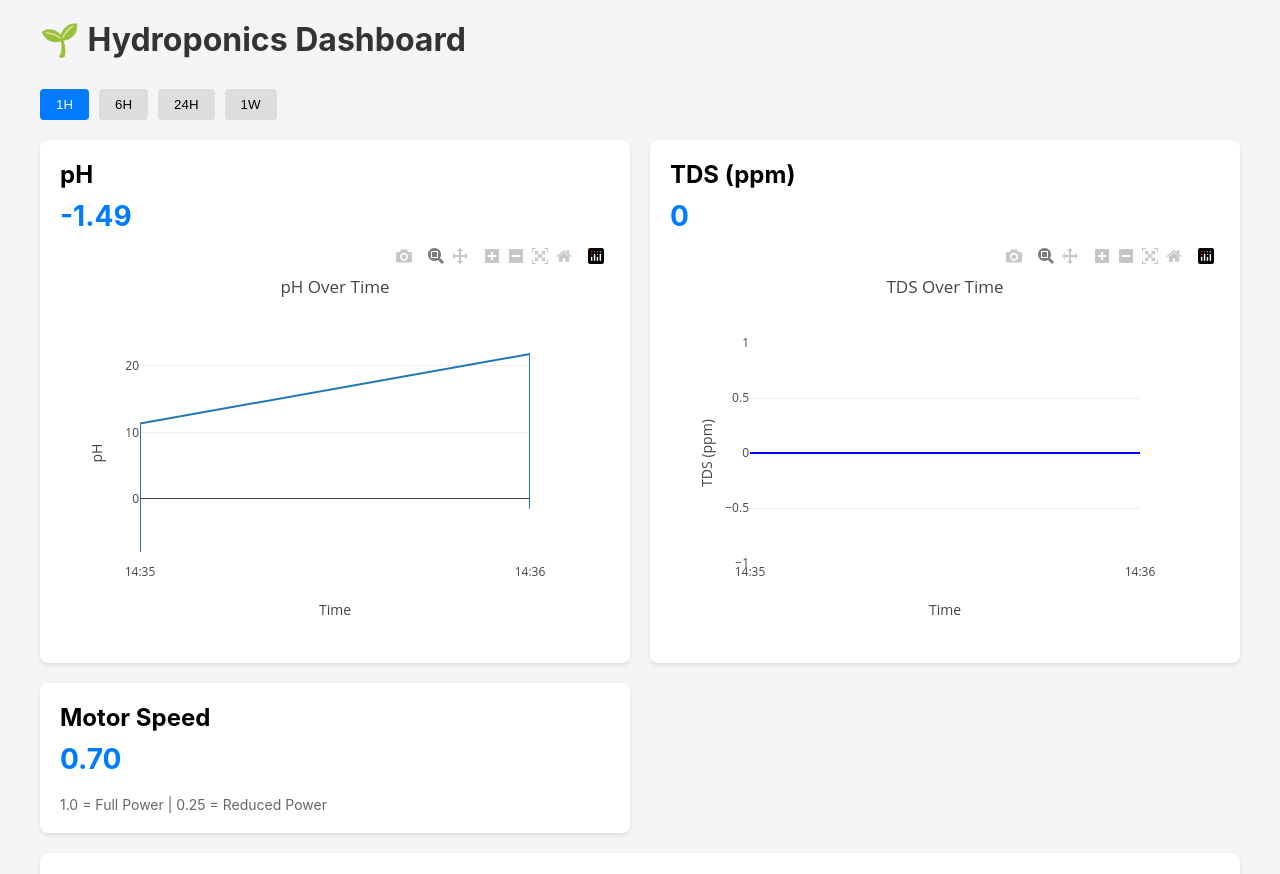
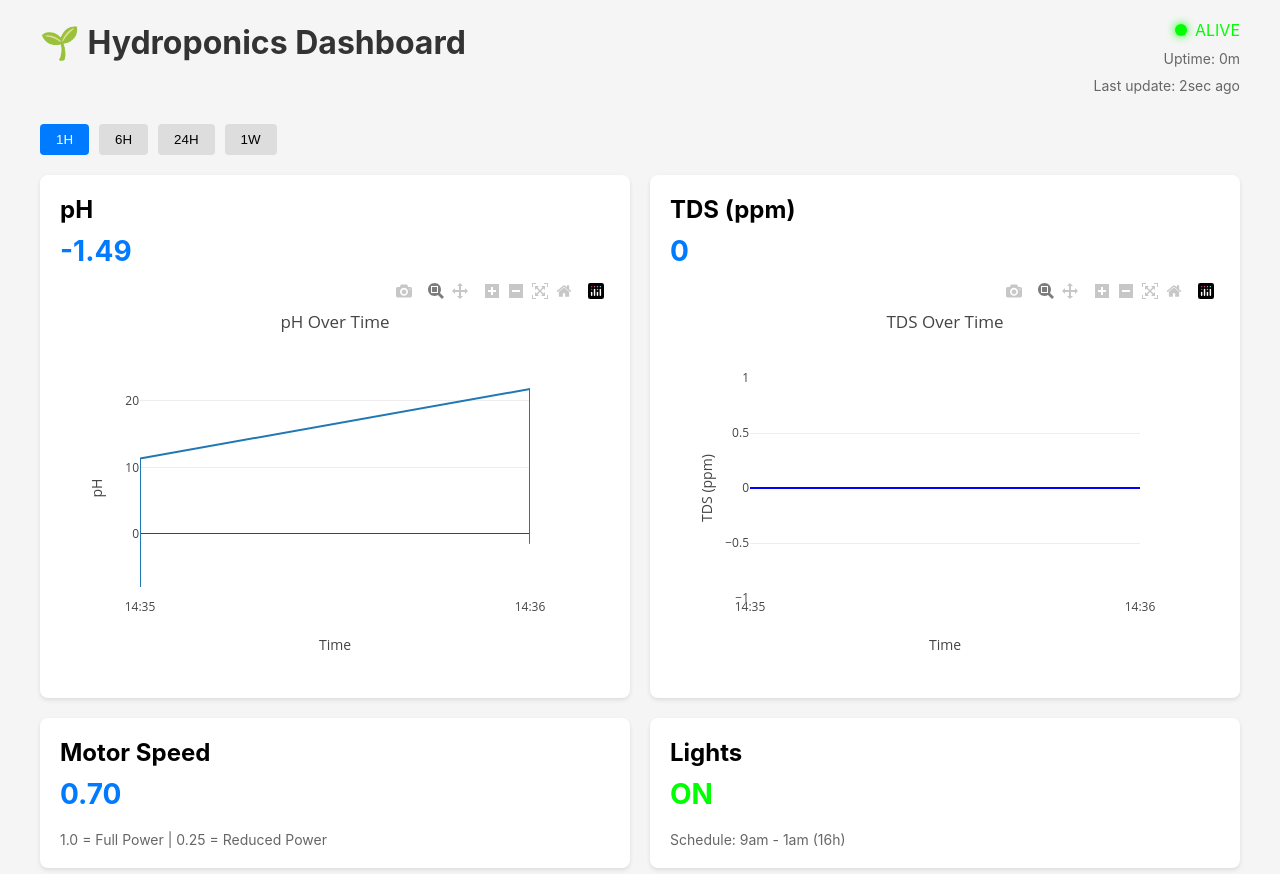
Before and after one commit to maximzavadskiy/hydroponics, a Flask app: page / in a window 1280 px wide. Shown: the top 874 px of the page. Run offline with Flask 3, Linux system fonts and the light colour scheme; data comes from the database, SQL or seed files in the repository; both versions use the stored data as it was after the commit; some libraries are stand-ins or nearby versions.

Commit message:
Add light schedule, app status monitoring, and uptime tracking
- Light schedule: 9am-1am (16 hours ON, 8 hours OFF) on GPIO 24
- App status API endpoint showing alive/dead status (alive if update < 5s)
- Uptime tracking in format: '2d 3h 45m'
- Dashboard displays app status with green/red indicator dot
- Shows last update timestamp (e.g. '1sec ago', '2min ago')
- Real-time status refresh every 2 seconds
- Light status logged to database and displayed on dashboard

Co-Authored-By: Claude Haiku 4.5 <noreply@anthropic.com>

```diff
--- a/server.py
+++ b/server.py
@@ -4,6 +4,7 @@ from datetime import datetime, timedelta
 import plotly.graph_objects as go
 from pathlib import Path
 import os
+from datetime import timedelta
 
 app = Flask(__name__)
 app.config['SQLALCHEMY_DATABASE_URI'] = 'sqlite:///hydroponics.db'
@@ -17,6 +18,7 @@ class SensorData(db.Model):
     tds = db.Column(db.Float)
     tds_voltage = db.Column(db.Float)
     motor_speed = db.Column(db.Float, default=1.0)
+    light_on = db.Column(db.Boolean, default=False)
 
 class Snapshot(db.Model):
     id = db.Column(db.Integer, primary_key=True)
@@ -42,7 +44,8 @@ def get_sensor_data():
         'ph': d.ph,
         'tds': d.tds,
         'tds_voltage': d.tds_voltage,
-        'motor_speed': d.motor_speed
+        'motor_speed': d.motor_speed,
+        'light_on': d.light_on
     } for d in data])
 
 @app.route('/api/plot-ph')
@@ -90,5 +93,46 @@ def serve_snapshot(filename):
     snapshot_dir = Path(__file__).parent / "snapshots"
     return send_file(snapshot_dir / filename)
 
+app_start_time = datetime.utcnow()
+
+@app.route('/api/app-status')
+def app_status():
+    latest = SensorData.query.order_by(SensorData.timestamp.desc()).first()
+
+    if latest:
+        time_since_update = (datetime.utcnow() - latest.timestamp).total_seconds()
+        is_alive = time_since_update < 5
+    else:
+        time_since_update = float('inf')
+        is_alive = False
+
+    uptime = datetime.utcnow() - app_start_time
+    uptime_str = format_uptime(uptime)
+
+    return jsonify({
+        'alive': is_alive,
+        'time_since_update': int(time_since_update),
+        'last_update': latest.timestamp.isoformat() if latest else None,
+        'uptime': uptime_str,
+        'app_start_time': app_start_time.isoformat()
+    })
+
+def format_uptime(td):
+    """Format timedelta as '2d 3h 45m'"""
+    total_seconds = int(td.total_seconds())
+    days = total_seconds // 86400
+    hours = (total_seconds % 86400) // 3600
+    minutes = (total_seconds % 3600) // 60
+
+    parts = []
+    if days > 0:
+        parts.append(f"{days}d")
+    if hours > 0:
+        parts.append(f"{hours}h")
+    if minutes > 0:
+        parts.append(f"{minutes}m")
+
+    return ' '.join(parts) if parts else '0m'
+
 if __name__ == '__main__':
     app.run(host='0.0.0.0', port=5000, debug=False)
--- a/templates/dashboard.html
+++ b/templates/dashboard.html
@@ -26,11 +26,22 @@
         .snapshot-info { color: #666; font-size: 12px; margin-top: 10px; }
         .current-value { font-size: 28px; font-weight: bold; color: #007bff; margin: 10px 0; }
         .value-unit { color: #666; font-size: 14px; }
+        .status-dot { width: 12px; height: 12px; border-radius: 50%; display: inline-block; margin-right: 8px; }
+        .status-dot.alive { background: #00FF00; box-shadow: 0 0 10px #00FF00; }
+        .status-dot.dead { background: #FF0000; }
+        .status-info { font-size: 14px; color: #666; margin-top: 10px; }
     </style>
 </head>
 <body>
     <div class="container">
-        <h1>🌱 Hydroponics Dashboard</h1>
+        <div style="display: flex; justify-content: space-between; align-items: center; margin-bottom: 30px;">
+            <h1>🌱 Hydroponics Dashboard</h1>
+            <div style="text-align: right;">
+                <div><span class="status-dot alive" id="status-dot"></span><span id="app-status">ALIVE</span></div>
+                <div class="status-info" id="app-uptime">Uptime: --</div>
+                <div class="status-info" id="app-last-update">Last update: --</div>
+            </div>
+        </div>
 
         <div class="time-filter">
             <button class="time-btn active" data-hours="1">1H</button>
@@ -54,6 +65,11 @@
                 <h2>Motor Speed</h2>
                 <div class="current-value" id="motor-value">--</div>
                 <p style="color: #666; font-size: 14px; margin-top: 20px;">1.0 = Full Power | 0.25 = Reduced Power</p>
+            </div>
+            <div class="card">
+                <h2>Lights</h2>
+                <div class="current-value" id="light-value" style="color: #FFC107;">OFF</div>
+                <p style="color: #666; font-size: 14px; margin-top: 20px;">Schedule: 9am - 1am (16h)</p>
             </div>
         </div>
 
@@ -80,7 +96,43 @@
                 document.getElementById('ph-value').textContent = latest.ph.toFixed(2);
                 document.getElementById('tds-value').textContent = Math.round(latest.tds);
                 document.getElementById('motor-value').textContent = latest.motor_speed.toFixed(2);
+                const lightStatus = latest.light_on ? 'ON' : 'OFF';
+                document.getElementById('light-value').textContent = lightStatus;
+                document.getElementById('light-value').style.color = latest.light_on ? '#00FF00' : '#FFC107';
             }
+        }
+
+        async function loadAppStatus() {
+            const response = await fetch('/api/app-status');
+            const status = await response.json();
+
+            const dot = document.getElementById('status-dot');
+            const statusText = document.getElementById('app-status');
+
+            if (status.alive) {
+                dot.classList.remove('dead');
+                dot.classList.add('alive');
+                statusText.textContent = 'ALIVE';
+                statusText.style.color = '#00FF00';
+            } else {
+                dot.classList.remove('alive');
+                dot.classList.add('dead');
+                statusText.textContent = 'DEAD';
+                statusText.style.color = '#FF0000';
+            }
+
+            document.getElementById('app-uptime').textContent = `Uptime: ${status.uptime}`;
+
+            // Format time since update
+            let timeStr;
+            if (status.time_since_update < 60) {
+                timeStr = `${status.time_since_update}sec ago`;
+            } else if (status.time_since_update < 3600) {
+                timeStr = `${Math.floor(status.time_since_update / 60)}min ago`;
+            } else {
+                timeStr = `${Math.floor(status.time_since_update / 3600)}h ago`;
+            }
+            document.getElementById('app-last-update').textContent = `Last update: ${timeStr}`;
         }
 
         async function loadPlots(hours) {
@@ -139,9 +191,11 @@
         // Initial load
         loadPlots(currentHours);
         loadSnapshots();
+        loadAppStatus();
 
-        // Refresh every 10 seconds for values, 30s for plots
-        setInterval(loadSensorData, 10000);
+        // Refresh intervals
+        setInterval(loadSensorData, 10000);  // Update sensor values every 10s
+        setInterval(loadAppStatus, 2000);    // Check app status every 2s
         setInterval(() => {
             loadPlots(currentHours);
             loadSnapshots();
```
Also changed, not shown: ph-convert.py (+25 -7 lines), instance/hydroponics.db, 1 other file.
